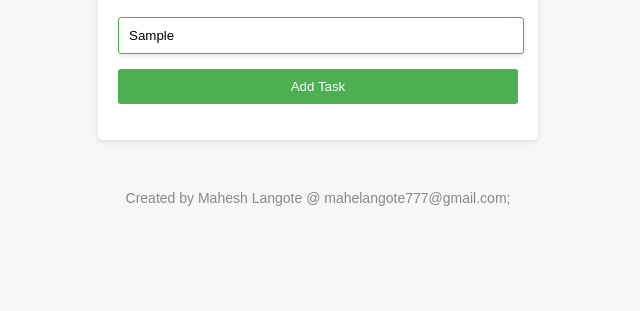
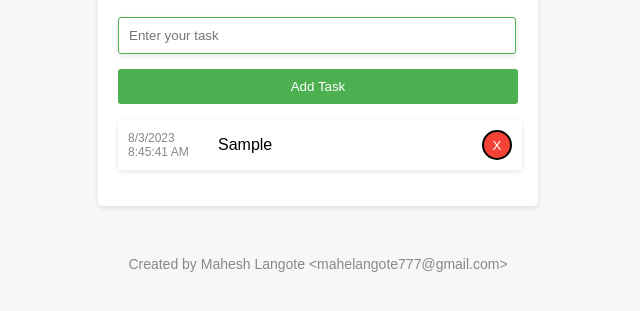
Before and after one commit to Mahesh-Langote/TO-DO-Using-HTML-CSS-Js, a plain HTML site: page index.html in a window 1280 px wide. Both pictures are taken after typing "Sample" into the empty fields and a click on the button "Add Task". Shown: the part 131-442 px from the top of the page, without its empty margins (322-962 px from the left). Drawn offline with Linux system fonts and the light colour scheme.

Commit message:
index.html

```diff
--- a/index.html
+++ b/index.html
@@ -33,7 +33,7 @@
     }
 
     input[type="text"] {
-      width: 96%;
+      width: 94%;
       padding: 10px;
       margin-bottom: 15px;
       border: 1px solid var(--primary-color);
@@ -125,7 +125,7 @@
     }
 
     /* Media Query for Mobile Devices */
-    @media (max-width: 480px) {
+    @media (max-width: 768px) {
       .container {
         max-width: 90%;
         margin: 30px auto;
@@ -179,7 +179,37 @@
     <ul id="taskList"></ul>
   </div>
   <div id="footer">
-    Created by Mahesh Langote @ mahelangote777@gmail.com;
+    Created by Mahesh Langote &lt;mahelangote777@gmail.com&gt;
   </div>
+  <script>
+    // Function to add a new task to the list
+    function addTask() {
+      const taskInput = document.getElementById('taskInput');
+      const taskList = document.getElementById('taskList');
+
+      if (taskInput.value.trim() === '') {
+        alert('Please enter a valid task.');
+        return;
+      }
+
+      const newTask = document.createElement('li');
+      const date = new Date();
+      const dateString = `${date.toLocaleDateString()} ${date.toLocaleTimeString()}`;
+
+      newTask.innerHTML = `
+        <span class="task-details">${dateString}</span>
+        <span class="task-text">${taskInput.value}</span>
+        <button class="remove-btn" onclick="removeTask(this)">X</button>
+      `;
+      taskList.appendChild(newTask);
+      taskInput.value = '';
+    }
+
+    // Function to remove a task from the list
+    function removeTask(taskElement) {
+      const taskList = document.getElementById('taskList');
+      taskList.removeChild(taskElement.parentNode);
+    }
+  </script>
 </body>
 </html>
```
